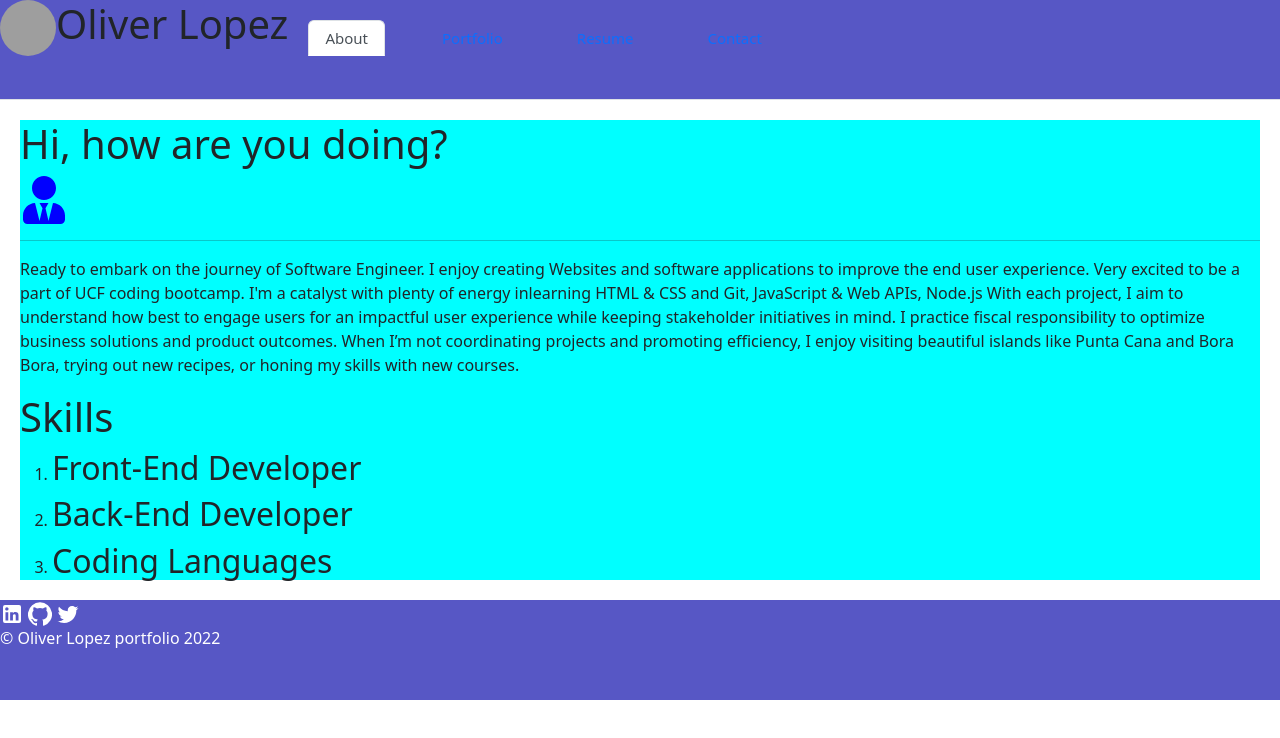
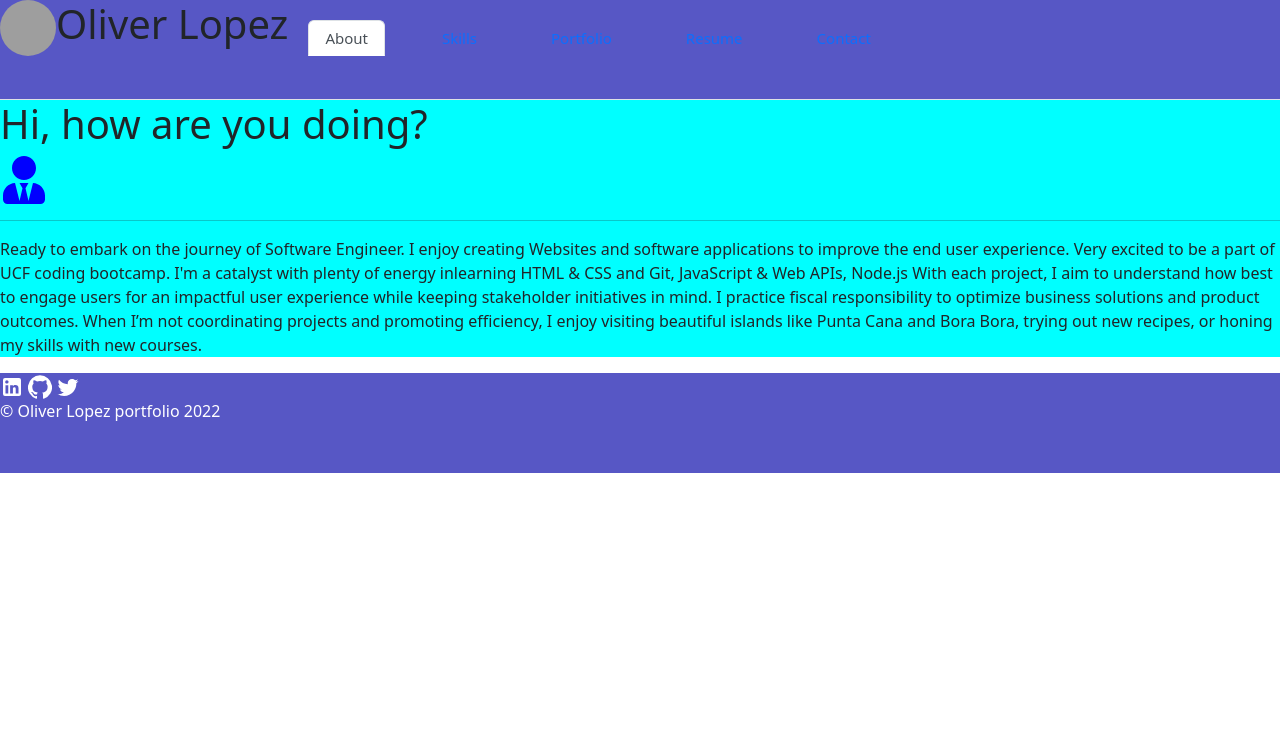
Before and after one commit to oliverLo78/20-portfolio, a React (Create React App) app in the folder react-portfolio/: page / in a window 1280 px wide. Shown: the top 738 px of the page. Built offline with nearby package versions, Linux system fonts and the light colour scheme; grey boxes are pictures that could not be loaded.

Commit message:
added skills components

```diff
--- a/react-portfolio/src/App.js
+++ b/react-portfolio/src/App.js
@@ -2,6 +2,7 @@
 import React, { useState } from 'react';
 import './styles/App.css';
 import './components/NavTabs/index';
+import 'bootstrap/dist/css/bootstrap.min.css';
 
 // Importing components from the components folder
 import NavTabs from './components/NavTabs';
@@ -10,31 +11,36 @@ import Portfolio from './components/Portfolio/portfolio';
 import Resume from './components/Resume';
 import Contact from './components/Contact';
 import Footer from './components/Footer';
+import Skills from './components/Skills';
 
 function App() {
 
   const [ pageIndex, setPageIndex ] = useState(0);
 
+
   return (
     <div className="App">
       <NavTabs
         showAbout={() => setPageIndex(0)}
-        showProjects={() => setPageIndex(1)}
-        showResume={() => setPageIndex(2)}
-        showContact={() => setPageIndex(3)}
+        showSkills={() => setPageIndex(1)}
+        showProjects={() => setPageIndex(2)}
+        showResume={() => setPageIndex(3)}
+        showContact={() => setPageIndex(4)}
         pageIndex = {pageIndex}
       />
-      {pageIndex === 0 ? (
+        { pageIndex === 0 ? (
         <About />
       ) : pageIndex === 1 ? (
+        <Skills />
+      ) : pageIndex === 2 ? (
         <Portfolio />
-      ) : pageIndex === 2 ? (
+      ) : pageIndex === 3 ? (
         <Resume />
-      ) : pageIndex === 3 ? (
+      ) : pageIndex === 4 ? (
         <Contact />
       ) : (
         <About />
-      )}
+      ) }
 
        <Footer />
     </div>
--- a/react-portfolio/src/components/About/index.jsx
+++ b/react-portfolio/src/components/About/index.jsx
@@ -5,7 +5,7 @@ import { FaUserTie } from 'react-icons/fa';
 const styles = {
   sectionStyles: {
     background: 'aqua',
-    margin: '20px',
+    margin: '',
     font: '12px'
   },
 };
@@ -24,28 +24,8 @@ const About = () => {
         When I’m not coordinating projects and promoting efficiency, I enjoy visiting beautiful islands like Punta Cana and Bora Bora, trying out new recipes, or honing my skills with new courses.
       </p>
 
+
       </div>
-
-      <div className='skills'>
-        <h1>Skills</h1>
-        <ol className='skills-list'>
-          <li className='hard-skills'>
-            <h2>Front-End Developer</h2>
-            <span> </span>
-          </li>
-          <li className='hard-skills'>
-            <h2>Back-End Developer</h2>
-            <span> </span>
-          </li>
-          <li className='hard-skills'>
-            <h2>Coding Languages</h2>
-            <span></span>
-          </li>
-        </ol>
-      </div>
-      <p>
-
-      </p>
     </div>
 
   );
--- a/react-portfolio/src/components/Contact/index.jsx
+++ b/react-portfolio/src/components/Contact/index.jsx
@@ -140,7 +140,7 @@ return (
       style={{
         height: 270
       }}
-      width="100%"
+      width="25%"
 
     />
     <CardImgOverlay>
@@ -155,11 +155,6 @@ return (
       <EmailIcon onClick={() => window.open('mailto:oliverberto@gmail.com')}/>
       <GithubIcon onClick={() => window.open('https://github.com/oliverLo78')}/>
       <TwitterIcon />
-      <CardText>
-        <small className="text-muted">
-          Last updated 3 mins ago
-        </small>
-      </CardText>
     </CardImgOverlay>
   </Card>
 </div>
--- a/react-portfolio/src/components/NavTabs/NavTabs.css
+++ b/react-portfolio/src/components/NavTabs/NavTabs.css
@@ -23,7 +23,6 @@
 
   .form-control {
     width: 100%;
-
     display: flex;
     align-items: center;
     justify-content: flex-end;
--- a/react-portfolio/src/components/NavTabs/index.jsx
+++ b/react-portfolio/src/components/NavTabs/index.jsx
@@ -4,7 +4,7 @@ import Avatar from '@mui/material/Avatar';
 import './NavTabs.css';
 
 // TODO: Add a comment explaining how we are able to extract the key value pairs from props
-function NavTabs({ showProjects, showAbout, showResume, showContact, pageIndex }) {
+function NavTabs({ showProjects, showAbout, showResume, showContact, showSkills, pageIndex }) {
   return (
     <ul className="nav nav-tabs">
       <Avatar
@@ -17,7 +17,7 @@ function NavTabs({ showProjects, showAbout, showResume, showContact, pageIndex }
         <h1
           onClick={showAbout}
 
-          //*  TODO: BONUS: Add a comment explaining what kind of operator this is and what it is checking for
+          //*  TODO: Add a comment explaining what kind of operator this is and what it is checking for
           className={pageIndex === 0 ? 'nav-link active' : 'nav-link'}
         >
           About
@@ -25,10 +25,20 @@ function NavTabs({ showProjects, showAbout, showResume, showContact, pageIndex }
       </li>
       <li className="nav-item">
         <h1
+          onClick={showSkills}
+
+          //*  TODO: Add a comment explaining what kind of operator this is and what it is checking for
+          className={pageIndex === 1 ? 'nav-link active' : 'nav-link'}
+        >
+          Skills
+        </h1>
+      </li>
+      <li className="nav-item">
+        <h1
           onClick={showProjects}
 
           //  TODO: Add a comment explaining what this logic is doing
-          className={pageIndex === 1 ? 'nav-link active' : 'nav-link'}
+          className={pageIndex === 2 ? 'nav-link active' : 'nav-link'}
         >
           Portfolio
         </h1>
@@ -37,7 +47,7 @@ function NavTabs({ showProjects, showAbout, showResume, showContact, pageIndex }
         <h1
           onClick={showResume}
           //  TODO: Add a comment explaining what this logic is doing
-          className={pageIndex === 2 ? 'nav-link active' : 'nav-link'}
+          className={pageIndex === 3 ? 'nav-link active' : 'nav-link'}
         >
           Resume
         </h1>
@@ -45,9 +55,8 @@ function NavTabs({ showProjects, showAbout, showResume, showContact, pageIndex }
       <li className="nav-item">
         <h1
           //  TODO: Add a comment explaining what this logic is doing
-
           onClick={showContact}
-          className={pageIndex === 3 ? 'nav-link active' : 'nav-link'}
+          className={pageIndex === 4 ? 'nav-link active' : 'nav-link'}
         >
           Contact
         </h1>
--- a/react-portfolio/src/components/PortfolioContainer.js
+++ b/react-portfolio/src/components/PortfolioContainer.js
@@ -5,6 +5,7 @@ import About from './About/index';
 import Contact from './Contact/index';
 import Resume from './Resume/index';
 import Portfolio from './Portfolio';
+import Skills from './Skills';
 
 
 export default function PortfolioContainer() {
@@ -21,6 +22,9 @@ export default function PortfolioContainer() {
     if (currentPage === 'Resume') {
       return <Resume />;
     }
+    if (currentPage === 'Skills') {
+      return <Skills />;
+    }
     return <Contact />;
   };
 
--- a/react-portfolio/src/components/Resume/index.jsx
+++ b/react-portfolio/src/components/Resume/index.jsx
@@ -1,20 +1,11 @@
 import React from "react";
 import pdf from '../Resume/oliver-lopez-resume-2022.pdf.docx'
 
-function ResumeDiv() {
+function ResumeDiv(props) {
   return (
     <div>
+      <h1>Hello, {props.name}</h1>
       <h1>Download my  <a href={pdf}>resume</a></h1>
-      <h2>Front-end Proficiencies</h2>
-      <ul>
-        <li>HTML</li>
-        <li>CSS</li>
-        <li>JavaScript</li>
-        <li>JQuery</li>
-        <li>responsive design</li>
-        <li>React</li>
-        <li>Bootstrap</li>
-      </ul>
     </div>
   );
 }
--- /dev/null
+++ b/react-portfolio/src/components/Skills/index.jsx
@@ -0,0 +1,52 @@
+// React
+import React, { useState } from 'react';
+import { Button, Modal, ModalBody, ModalHeader, ModalFooter } from 'reactstrap';
+
+function Skills(args) {
+
+const [modal, setModal] = useState(false);
+
+const toggle = () => setModal(!modal);
+
+return (
+    <div>
+        <div className='skills'>
+        <h1>Skills</h1>
+        <ol className='skills-list'>
+          <li className='soft-skills'>
+            <h2>Front-End Developer</h2>
+            <span></span>
+          </li>
+          <li className='soft-skills'>
+            <h2>Back-End Developer</h2>
+            <span> </span>
+          </li>
+          <li className='soft-skills'>
+            <h2>Coding Languages</h2>
+            <span></span>
+          </li>
+        </ol>
+      </div>
+        <Button color="success" onClick={toggle}>
+        Click Me
+        </Button>
+        <Modal isOpen={modal} toggle={toggle} {...args}>
+            <ModalHeader toggle={toggle}>Motivation</ModalHeader>
+        <ModalBody>
+            I’m a product manager able to leverage a background in customer service to deliver client satisfaction through leadership and technical know-how. Often tagged by management to train new employees and lead initiatives to drive sales and customer satisfaction. Enjoy coordinating group efforts to meet goals and over-deliver on client expectations.
+        </ModalBody>
+        <ModalFooter>
+            <Button color="primary" onClick={toggle}>
+            Do Something
+            </Button>{' '}
+        <Button color="secondary" onClick={toggle}>
+            Cancel
+        </Button>
+        </ModalFooter>
+    </Modal>
+</div>
+
+    );
+}
+
+export default Skills;
```
